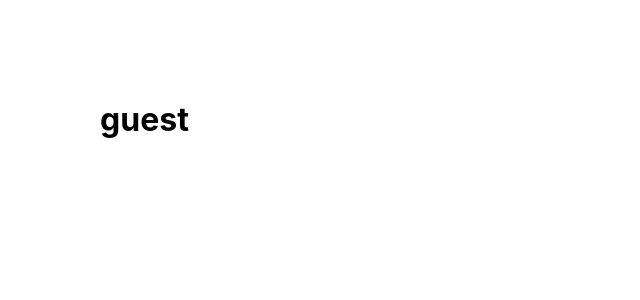
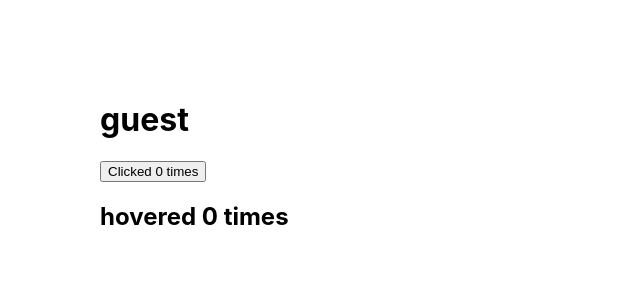
Before and after one commit to Anuj-Khadka/react-app, a React (Create React App) app: page / in a window 1280 px wide. Shown: the top 300 px of the page, without its empty margins (0-640 px from the left). Built offline with nearby package versions, Linux system fonts and the light colour scheme.

Commit message:
update app

```diff
--- a/src/App.js
+++ b/src/App.js
@@ -40,7 +40,11 @@ import "./App.css";
 
 // higher order component
 // import ClickCounter, { NewHoverCounter } from "./components/HigherOrderComp";
-import DemoRenderProps from "./components/RenderProps";
+import DemoRenderProps, {
+  ClickCounterRenderProps,
+  CounterRenderProps,
+  HoverCounterRenderProps
+} from "./components/RenderProps";
 
 function App() {
   return (
@@ -106,6 +110,22 @@ function App() {
       <DemoRenderProps
         render={(isLoggedIn) => (isLoggedIn ? "user" : "guest")}
       />
+      <CounterRenderProps
+        render={(count, countIncrement) => (
+          <ClickCounterRenderProps
+            count={count}
+            countIncrement={countIncrement}
+          />
+        )}
+      />
+      <CounterRenderProps
+        render={(count, countIncrement) => (
+          <HoverCounterRenderProps
+            count={count}
+            countIncrement={countIncrement}
+          />
+        )}
+      />
     </div>
   );
 }
```
